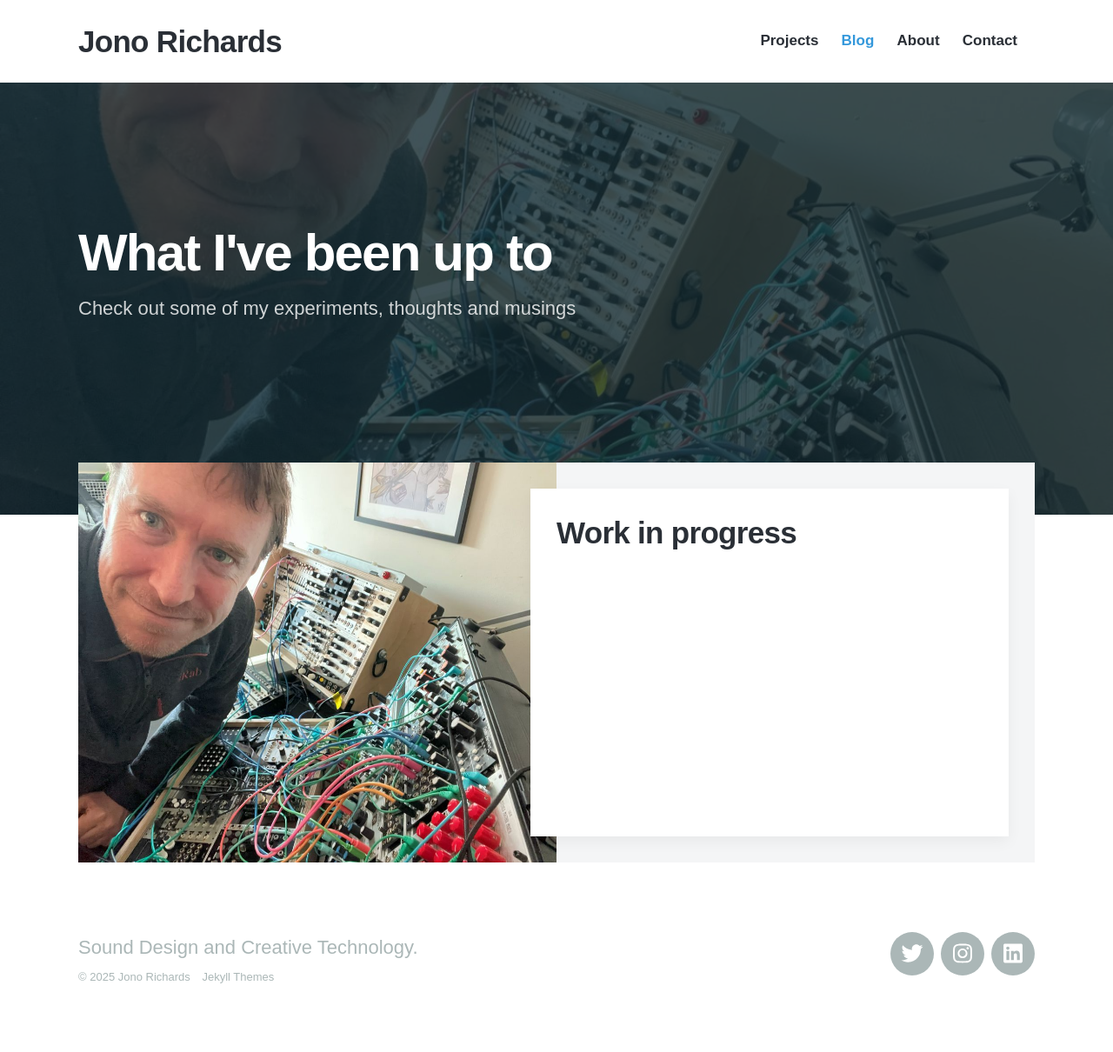
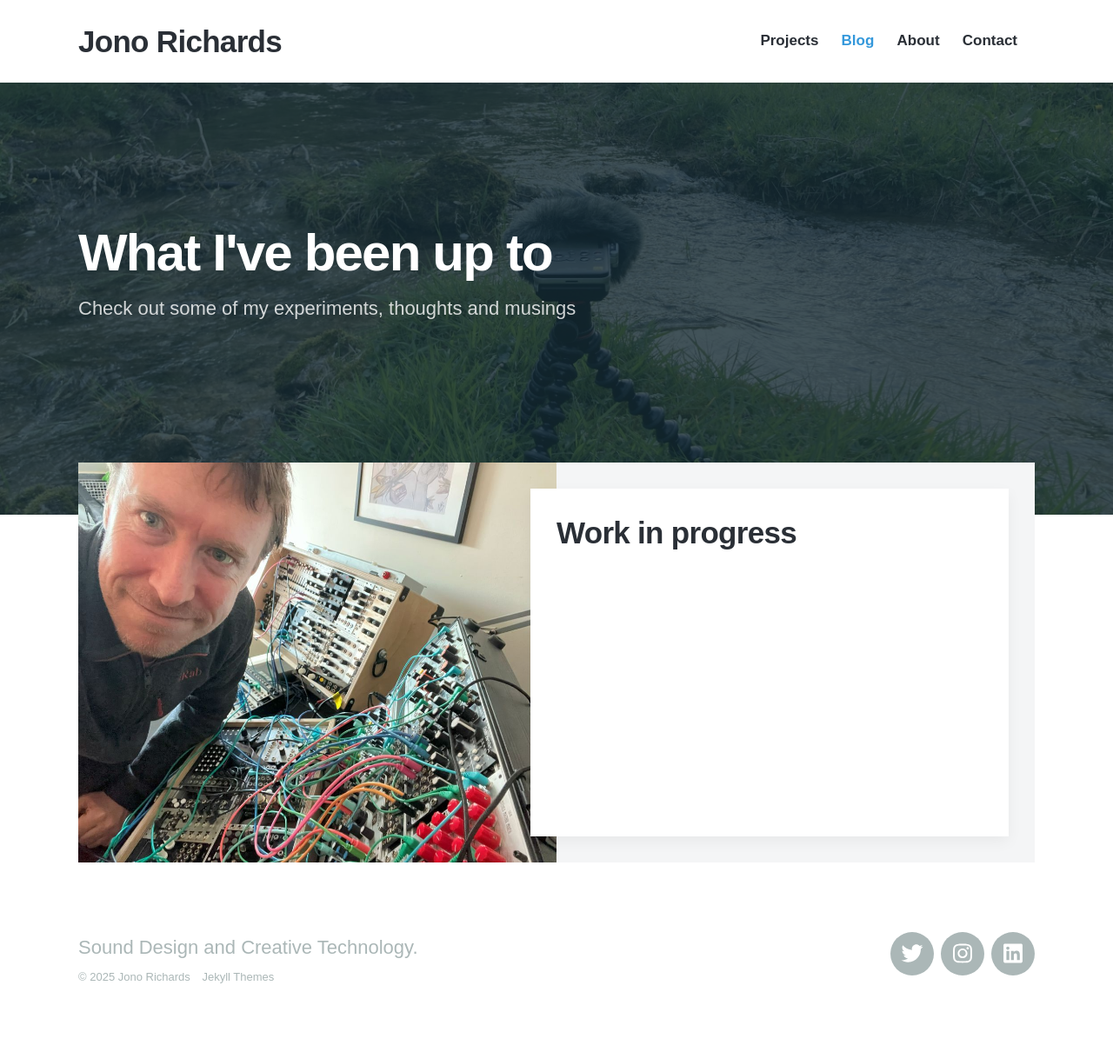
Before and after one commit to jonorichards/jonorichards.github.io, a Jekyll site: the page built from blog/index.html, in a window 1280 px wide. Shown: the whole page at 87% size. Built offline with Jekyll 4.4.1, drawn with Linux system fonts in a browser that asks for light colours; nearby versions of some CDN libraries; some web fonts are replaced; the list of posts is cut into pages by our own code.

Commit message:
update pic blog

```diff
--- a/blog/index.html
+++ b/blog/index.html
@@ -2,7 +2,7 @@
 layout: default
 title: Blog
 description: Personal includes a simple blog with pagination.
-featured_image: /images/jono/me_modular.jpg
+featured_image: /images/jono/fieldrec3.jpg
 ---
 
 <section class="hero hero--single">
```
Also changed, not shown: images/jono/fieldrec3.JPG (added), images/jono/vjlondon1.jpg (added).
